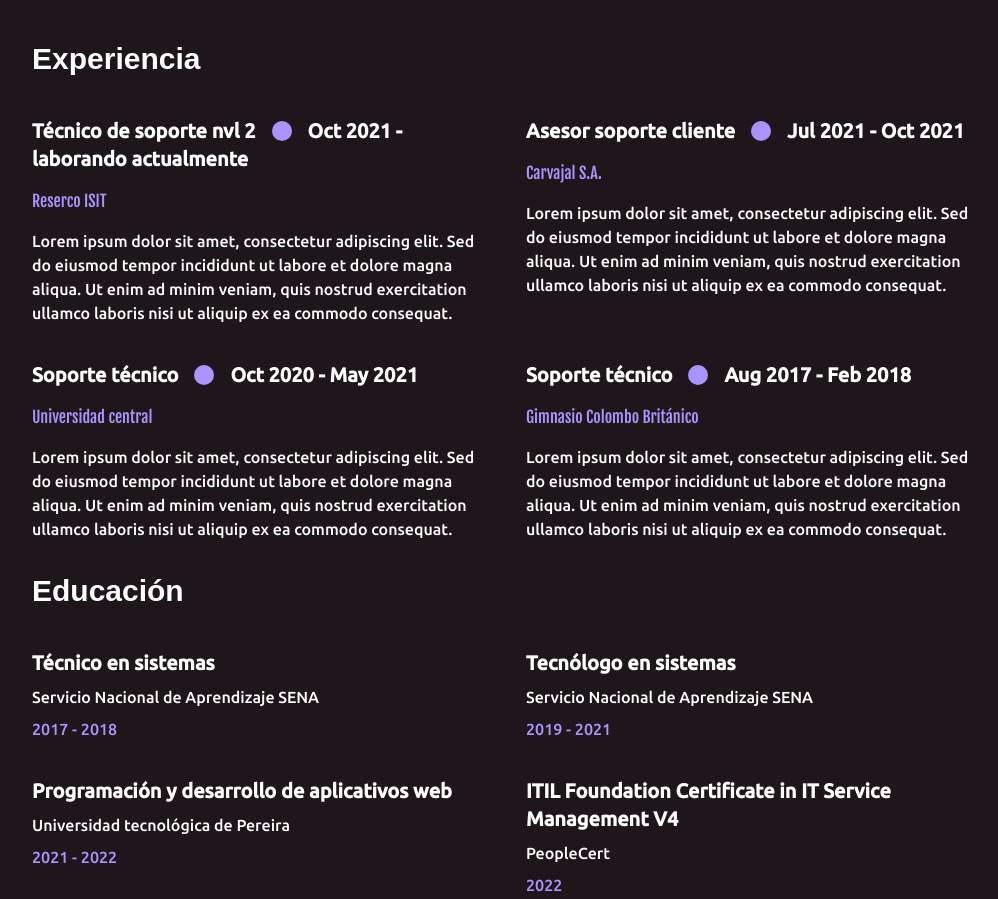
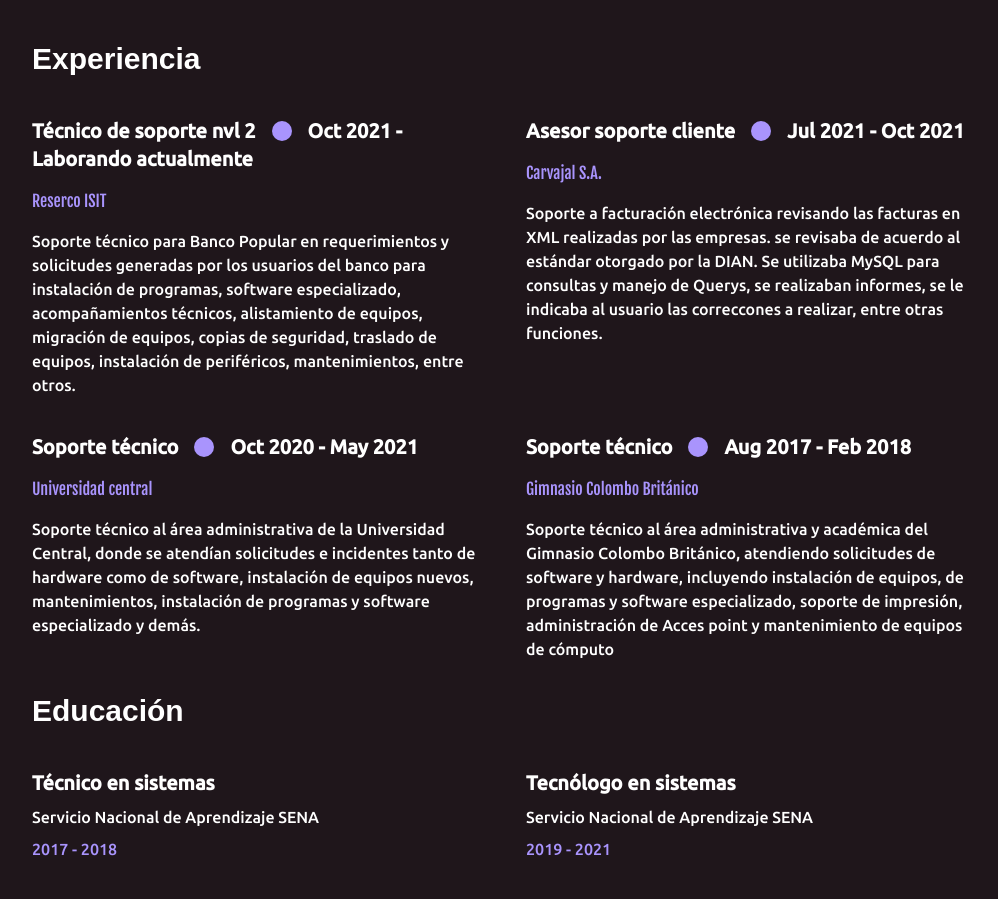
Before and after one commit to NicolasManjarres11/portfolio, a React (Create React App) app: page / in a window 1280 px wide. Shown: the part 1346-2245 px from the top of the page, without its empty margins (132-1130 px from the left). Built offline with nearby package versions, Linux system fonts and the light colour scheme; a web font is replaced by a local one.

Commit message:
se edita la parte de la experiencia laboral, describiendo el cargo desempeñado

```diff
--- a/src/components/Data.js
+++ b/src/components/Data.js
@@ -109,21 +109,21 @@ export const exp = [
     {
         cargo: "Técnico de soporte nvl 2",
         empresa: "Reserco ISIT",
-        description:"Lorem ipsum dolor sit amet, consectetur adipiscing elit. Sed do eiusmod tempor incididunt ut labore et dolore magna aliqua. Ut enim ad minim veniam, quis nostrud exercitation ullamco laboris nisi ut aliquip ex ea commodo consequat.",
-        fecha: "Oct 2021 - laborando actualmente",
+        description:"Soporte técnico para Banco Popular en requerimientos y solicitudes generadas por los usuarios del banco para instalación de programas, software especializado, acompañamientos técnicos, alistamiento de equipos, migración de equipos, copias de seguridad, traslado de equipos, instalación de periféricos, mantenimientos, entre otros.",
+        fecha:"Oct 2021 - Laborando actualmente",
 
     },
     {
         cargo: "Asesor soporte cliente",
         empresa: "Carvajal S.A.",
-        description:"Lorem ipsum dolor sit amet, consectetur adipiscing elit. Sed do eiusmod tempor incididunt ut labore et dolore magna aliqua. Ut enim ad minim veniam, quis nostrud exercitation ullamco laboris nisi ut aliquip ex ea commodo consequat.",
+        description:"Soporte a facturación electrónica revisando las facturas en XML realizadas por las empresas. se revisaba de acuerdo al estándar otorgado por la DIAN. Se utilizaba MySQL para consultas y manejo de Querys, se realizaban informes, se le indicaba al usuario las correccones a realizar, entre otras funciones.",
         fecha:"Jul 2021 - Oct 2021",
 
     },
     {
         cargo: "Soporte técnico",
         empresa: "Universidad central",
-        description:"Lorem ipsum dolor sit amet, consectetur adipiscing elit. Sed do eiusmod tempor incididunt ut labore et dolore magna aliqua. Ut enim ad minim veniam, quis nostrud exercitation ullamco laboris nisi ut aliquip ex ea commodo consequat.",
+        description:"Soporte técnico al área administrativa de la Universidad Central, donde se atendían solicitudes e incidentes tanto de hardware como de software, instalación de equipos nuevos, mantenimientos, instalación de programas y software especializado y demás.",
         inicio: "28/10/2020",
         fin: "24/05/2021",
         fecha: "Oct 2020 - May 2021"
@@ -132,7 +132,7 @@ export const exp = [
     {
         cargo: "Soporte técnico",
         empresa: "Gimnasio Colombo Británico",
-        description:"Lorem ipsum dolor sit amet, consectetur adipiscing elit. Sed do eiusmod tempor incididunt ut labore et dolore magna aliqua. Ut enim ad minim veniam, quis nostrud exercitation ullamco laboris nisi ut aliquip ex ea commodo consequat.",
+        description:"Soporte técnico al área administrativa y académica del Gimnasio Colombo Británico, atendiendo solicitudes de software y hardware, incluyendo instalación de equipos, de programas y software especializado, soporte de impresión, administración de Acces point y mantenimiento de equipos de cómputo",
         inicio: "31/08/2017",
         fin: "09/02/2018",
         fecha: "Aug 2017 - Feb 2018"
```
